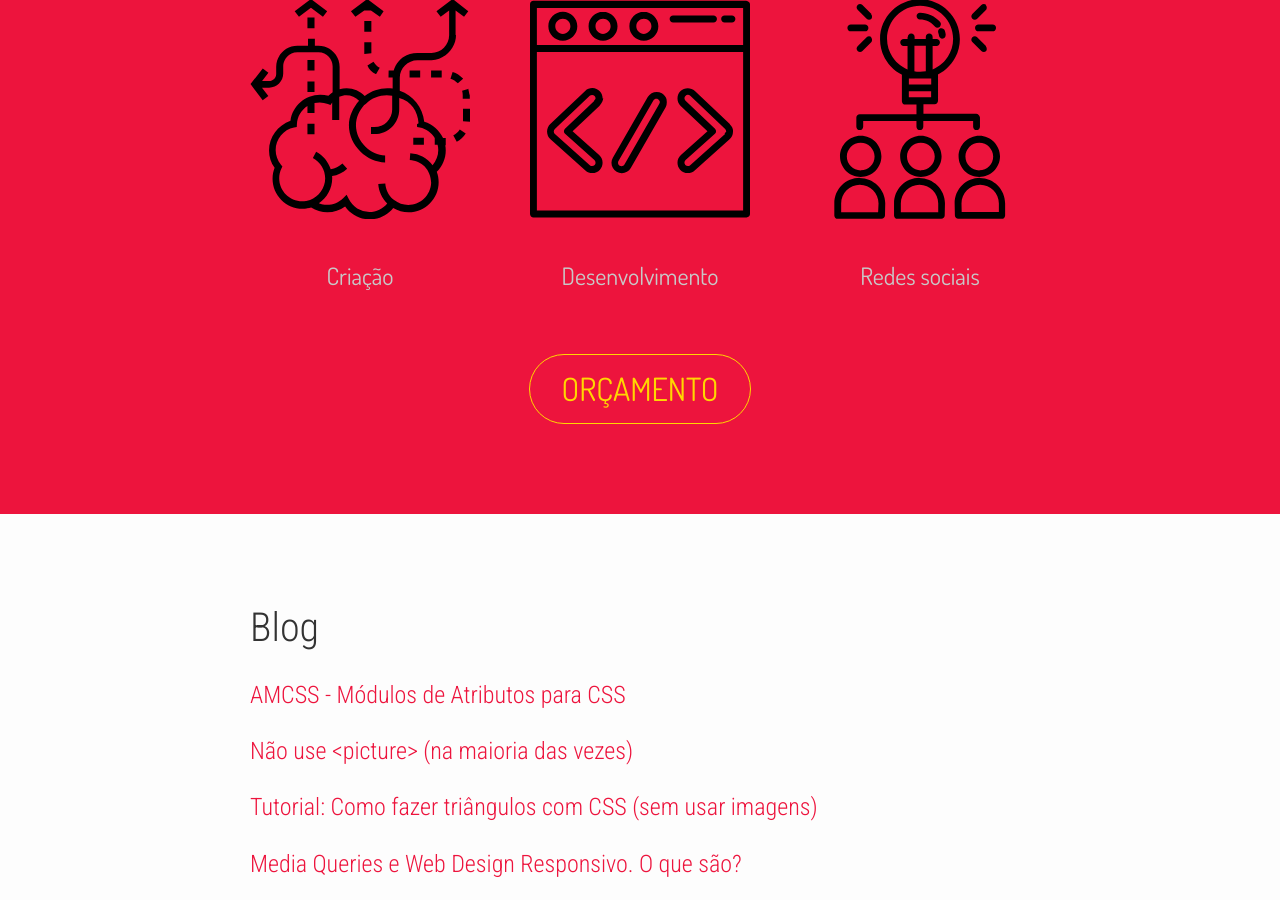
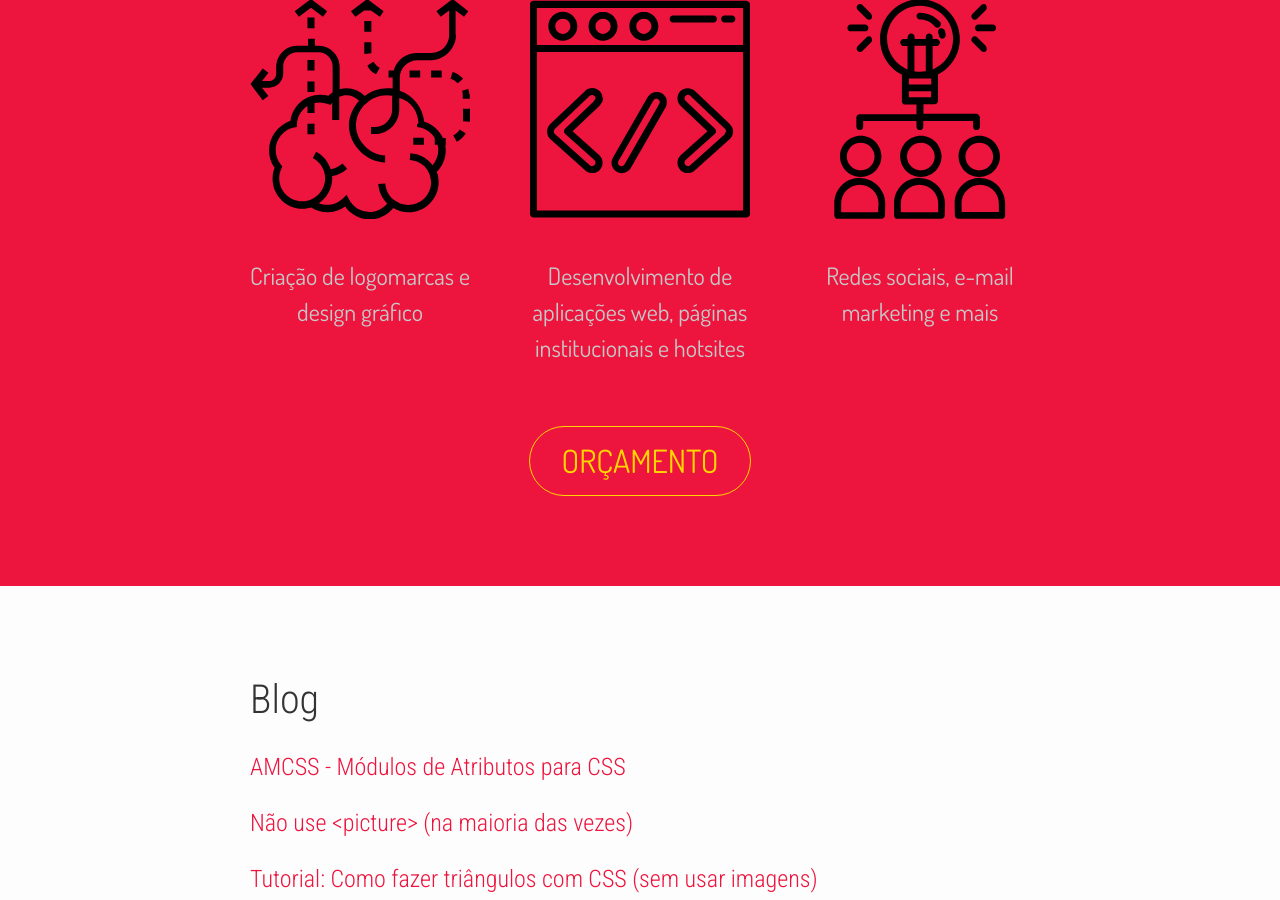
Before and after one commit to johnylab/johnylab.github.io, a Jekyll site: the page built from index.html, in a window 1280 px wide and 900 px high, scrolled down 1215 px. Built offline with Jekyll 4.4.1, drawn with Linux system fonts in a browser that asks for light colours.

Commit message:
Texto dos serviços

```diff
--- a/index.html
+++ b/index.html
@@ -47,15 +47,15 @@ layout: default
 <section class="page-content section-services hero brand">
   <div class="wrapper">
     <h2>Serviços</h2>
-    <div data-grid="center spacing">
+    <div data-grid="spacing">
       <div data-cell="1of3 fill" data-text="lg center" class="service-item">{% include svg/brain.svg %}
-        <p>Criação</p>
+        <p>Criação de logomarcas e design gráfico</p>
       </div>
       <div data-cell="1of3 fill" data-text="lg center" class="service-item">{% include svg/development.svg %}
-        <p>Desenvolvimento</p>
+        <p>Desenvolvimento de aplicações web, páginas institucionais e hotsites</p>
       </div>
       <div data-cell="1of3 fill" data-text="lg center" class="service-item">{% include svg/networking.svg %}
-        <p>Redes sociais</p>
+        <p>Redes sociais, e-mail marketing e mais</p>
       </div>
     </div>
   </div>
```
